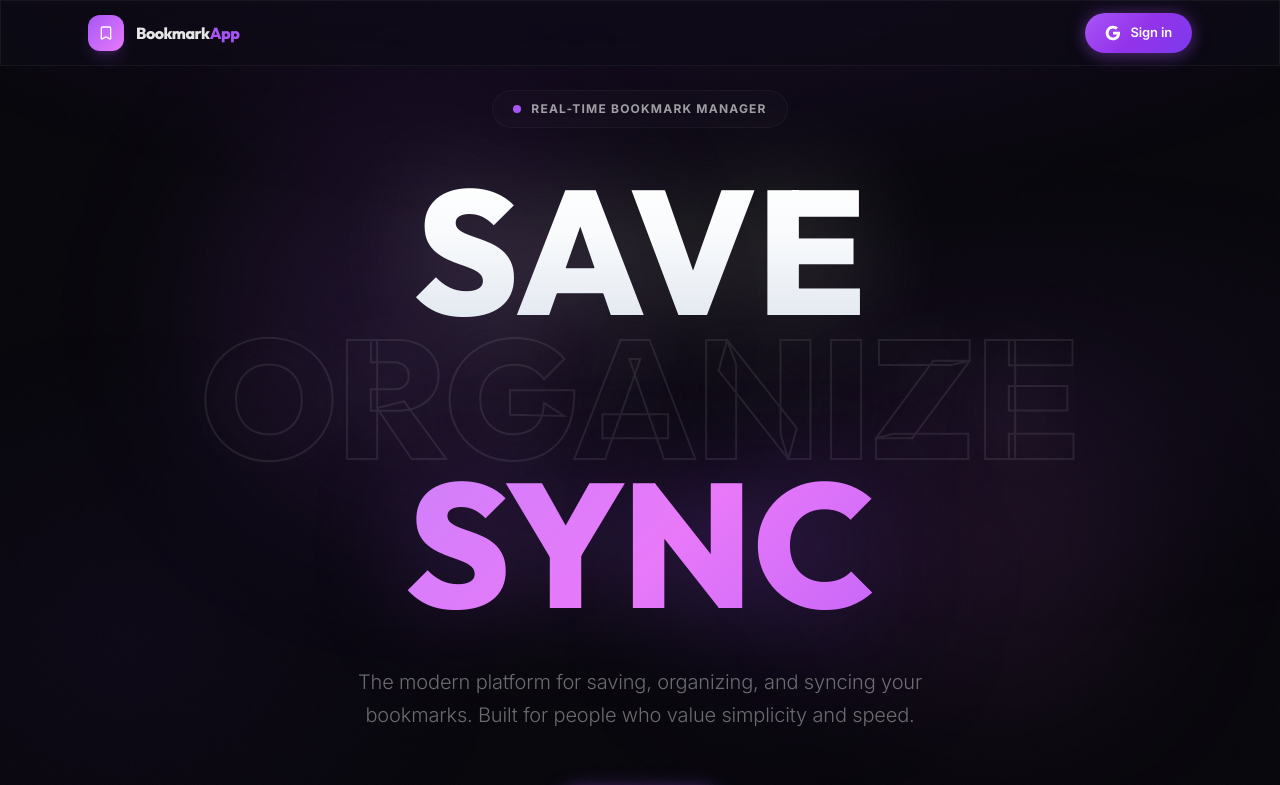
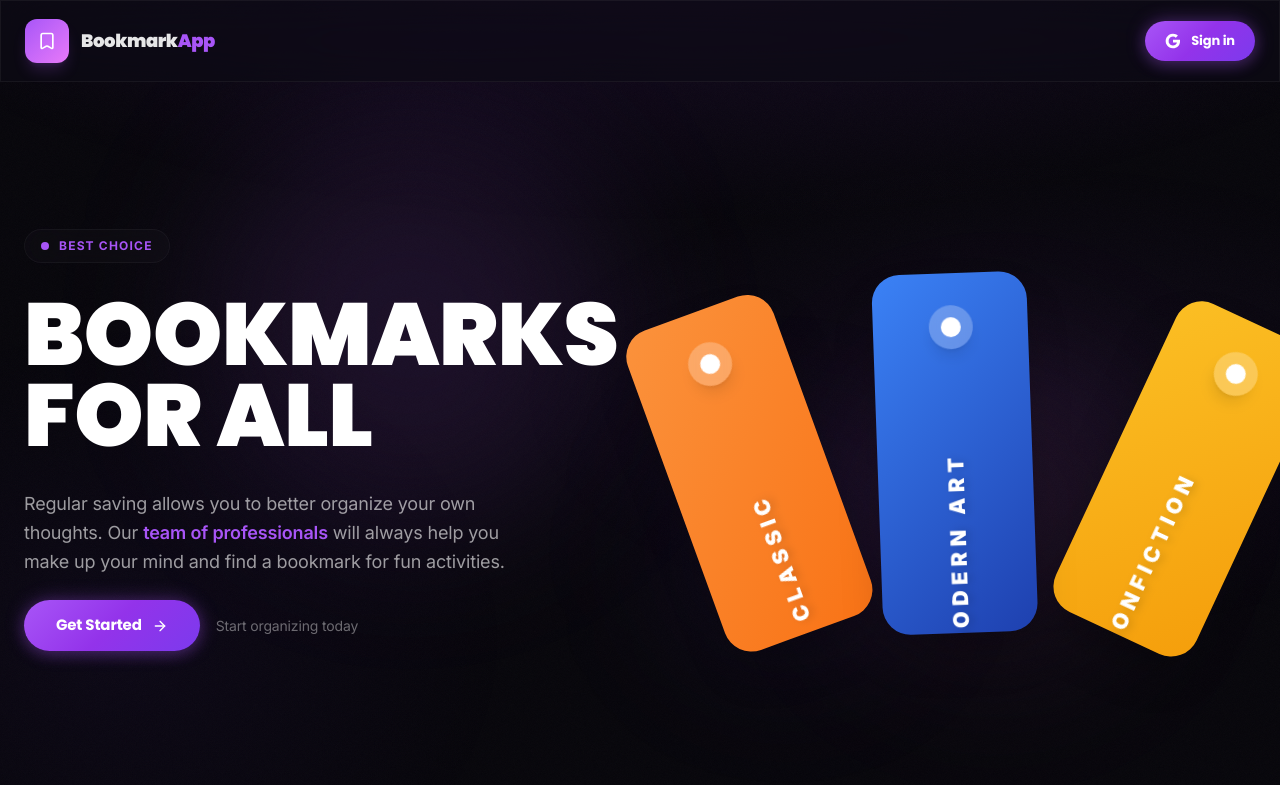
Before and after one commit to Bhagyaholkade/Smart_Bookmark_App, a Next.js app: page / in a window 1280 px wide. Shown: the top 785 px of the page. Built offline with nearby package versions, Linux system fonts and the light colour scheme; no server answers.

Commit message:
Update UI: Improved typography, navbar size, card layout, and spacing

```diff
--- a/src/app/globals.css
+++ b/src/app/globals.css
@@ -1,4 +1,4 @@
-@import url('https://fonts.googleapis.com/css2?family=Inter:wght@100..900&family=Outfit:wght@400..800&display=swap');
+@import url('https://fonts.googleapis.com/css2?family=Inter:wght@100..900&family=Poppins:wght@700;800;900&display=swap');
 @import "tailwindcss";
 
 @theme {
@@ -55,9 +55,9 @@ h2,
 h3,
 h4,
 .font-display {
-  font-family: var(--font-outfit), 'Outfit', sans-serif;
-  letter-spacing: -0.03em;
-  font-weight: 800;
+  font-family: 'Poppins', sans-serif;
+  letter-spacing: -0.02em;
+  font-weight: 900;
 }
 
 /* ========================
@@ -161,9 +161,9 @@ h4,
    ======================== */
 
 .text-stroke {
-  -webkit-text-stroke: 2px rgba(255, 255, 255, 0.12);
+  -webkit-text-stroke: 2px rgba(255, 255, 255, 0.1);
   -webkit-text-fill-color: transparent;
-  text-shadow: 0 0 60px rgba(255, 255, 255, 0.05);
+  letter-spacing: -0.04em;
 }
 
 .text-stroke-thick {
@@ -172,21 +172,19 @@ h4,
 }
 
 .text-gradient-purple {
-  background: linear-gradient(135deg, #c084fc 0%, #e879f9 30%, #a855f7 60%, #9333ea 100%);
-  background-size: 200% auto;
+  background: linear-gradient(135deg, #c084fc 0%, #a855f7 100%);
   -webkit-background-clip: text;
   -webkit-text-fill-color: transparent;
   background-clip: text;
-  animation: gradient-flow 6s ease-in-out infinite;
-  filter: drop-shadow(0 0 50px rgba(168, 85, 247, 0.3));
+  filter: drop-shadow(0 2px 20px rgba(168, 85, 247, 0.5));
 }
 
 .text-gradient-white {
-  background: linear-gradient(180deg, #ffffff 0%, #f8fafc 40%, #e2e8f0 100%);
+  background: linear-gradient(180deg, #ffffff 0%, #e2e8f0 100%);
   -webkit-background-clip: text;
   -webkit-text-fill-color: transparent;
   background-clip: text;
-  filter: drop-shadow(0 0 50px rgba(255, 255, 255, 0.2));
+  filter: drop-shadow(0 2px 20px rgba(255, 255, 255, 0.3));
 }
 
 @keyframes gradient-flow {
@@ -210,9 +208,10 @@ h4,
   color: white;
   padding: 0.875rem 2rem;
   border-radius: 99rem;
-  font-weight: 600;
+  font-weight: 700;
   font-size: 0.9375rem;
-  font-family: 'Inter', sans-serif;
+  font-family: 'Poppins', 'Inter', sans-serif;
+  letter-spacing: -0.01em;
   transition: all 0.3s cubic-bezier(0.4, 0, 0.2, 1);
   display: inline-flex;
   align-items: center;
@@ -427,7 +426,7 @@ h4,
 }
 
 .stat-number {
-  font-family: var(--font-outfit), 'Outfit', sans-serif;
+  font-family: 'Poppins', sans-serif;
   font-weight: 800;
   font-variant-numeric: tabular-nums;
 }
--- a/src/app/page.tsx
+++ b/src/app/page.tsx
@@ -62,49 +62,55 @@ function LandingPage() {
   ]
 
   return (
-    <div className="pt-16 overflow-hidden">
+    <div className="pt-20 overflow-hidden">
       {/* HERO */}
-      <section className="relative min-h-[100vh] flex flex-col items-center justify-center px-6">
+      <section className="relative min-h-[90vh] flex flex-col items-center justify-center px-6 py-8">
         <div className="orb orb-1" />
         <div className="orb orb-2" />
         <div className="orb orb-3" />
 
-        <div className="relative z-10 max-w-6xl mx-auto text-center">
+        <div className="relative z-10 max-w-7xl mx-auto w-full">
+          <div className="grid lg:grid-cols-[1fr_1.2fr] gap-12 items-center">
+            {/* Left Side - Text Content */}
             <motion.div
-            initial={{ opacity: 0, y: 40 }}
-            animate={{ opacity: 1, y: 0 }}
+              initial={{ opacity: 0, x: -40 }}
+              animate={{ opacity: 1, x: 0 }}
               transition={{ duration: 1, ease: [0.22, 1, 0.36, 1] }}
+              className="relative z-20"
             >
               <motion.div
                 initial={{ opacity: 0, scale: 0.9 }}
                 animate={{ opacity: 1, scale: 1 }}
                 transition={{ delay: 0.2, duration: 0.5 }}
-              className="inline-flex items-center gap-2.5 px-5 py-2.5 rounded-full glass-light mb-12"
+                className="inline-flex items-center gap-2.5 px-4 py-2 rounded-full glass-light mb-6"
               >
                 <div className="pulse-dot" />
-              <span className="text-xs font-bold text-white/60 tracking-widest uppercase">Real-time Bookmark Manager</span>
+                <span className="text-xs font-bold text-primary tracking-widest uppercase">Best Choice</span>
               </motion.div>
 
-            <h1 className="font-display font-black leading-[0.85] tracking-tight mb-12 select-none">
-              <span className="block text-gradient-white text-[5rem] sm:text-[6rem] md:text-[8rem] lg:text-[10rem] xl:text-[11rem]">SAVE</span>
-              <span className="block text-stroke text-[4.5rem] sm:text-[5.5rem] md:text-[7.5rem] lg:text-[9.5rem] xl:text-[10.5rem] opacity-70">ORGANIZE</span>
-              <span className="block text-gradient-purple text-[5rem] sm:text-[6rem] md:text-[8rem] lg:text-[10rem] xl:text-[11rem]">SYNC</span>
+              <h1 className="font-display font-black leading-[1.1] mb-6 select-none">
+                <span className="block text-white text-[3rem] sm:text-[3.5rem] md:text-[4.5rem] lg:text-[5rem] xl:text-[5.5rem]">
+                  BOOKMARKS
+                </span>
+                <span className="block text-white text-[3rem] sm:text-[3.5rem] md:text-[4.5rem] lg:text-[5rem] xl:text-[5.5rem] -mt-3 sm:-mt-4">
+                  FOR ALL
+                </span>
               </h1>
 
               <motion.p
                 initial={{ opacity: 0 }}
                 animate={{ opacity: 1 }}
                 transition={{ delay: 0.4, duration: 0.8 }}
-              className="text-base sm:text-lg md:text-xl text-white/40 max-w-2xl mx-auto mb-14 leading-relaxed font-light"
+                className="text-base md:text-lg text-white/60 max-w-lg mb-6 leading-relaxed"
               >
-              The modern platform for saving, organizing, and syncing your bookmarks. Built for people who value simplicity and speed.
+                Regular saving allows you to better organize your own thoughts. Our <span className="text-primary font-semibold">team of professionals</span> will always help you make up your mind and find a bookmark for fun activities.
               </motion.p>
 
               <motion.div
                 initial={{ opacity: 0, y: 20 }}
                 animate={{ opacity: 1, y: 0 }}
                 transition={{ delay: 0.6, duration: 0.6 }}
-              className="flex flex-col sm:flex-row items-center justify-center gap-4"
+                className="flex flex-col sm:flex-row items-start sm:items-center gap-4"
               >
                 <button
                   onClick={() => supabase.auth.signInWithOAuth({ provider: 'google', options: { redirectTo: window.location.origin } })}
@@ -113,12 +119,77 @@ function LandingPage() {
                   Get Started
                   <ArrowRight className="w-4 h-4 group-hover:translate-x-1 transition-transform" />
                 </button>
+                <span className="text-sm text-white/40">Start organizing today</span>
               </motion.div>
             </motion.div>
+
+            {/* Right Side - Decorative Cards */}
+            <motion.div
+              initial={{ opacity: 0, x: 40 }}
+              animate={{ opacity: 1, x: 0 }}
+              transition={{ duration: 1, delay: 0.3, ease: [0.22, 1, 0.36, 1] }}
+              className="relative h-[450px] hidden lg:flex items-end justify-center pb-8"
+            >
+              <div className="relative w-full max-w-[550px] h-[400px]">
+                {/* Card 1 - Orange (Left) */}
+                <motion.div
+                  initial={{ rotate: 0, y: 80, opacity: 0 }}
+                  animate={{ rotate: -20, y: 0, opacity: 1 }}
+                  transition={{ delay: 0.5, duration: 0.9, ease: [0.22, 1, 0.36, 1] }}
+                  className="absolute bottom-0 left-[8%] w-[155px] h-[340px] rounded-[1.75rem] shadow-2xl overflow-hidden"
+                  style={{
+                    background: 'linear-gradient(135deg, #fb923c 0%, #f97316 100%)',
+                    transformOrigin: 'bottom center'
+                  }}
+                >
+                  <div className="absolute top-8 left-1/2 -translate-x-1/2 w-11 h-11 rounded-full bg-white/25 backdrop-blur-sm flex items-center justify-center shadow-lg">
+                    <div className="w-5 h-5 rounded-full bg-white" />
                   </div>
+                  <div className="absolute bottom-16 left-1/2 -translate-x-1/2 -rotate-90 origin-center">
+                    <span className="text-white font-black text-[1.35rem] tracking-[0.25em] whitespace-nowrap drop-shadow-lg">CLASSIC</span>
+                  </div>
+                </motion.div>
 
-        <div className="absolute bottom-0 left-0 right-0">
-          <div className="glow-line" />
+                {/* Card 2 - Blue (Center) */}
+                <motion.div
+                  initial={{ rotate: 0, y: 80, opacity: 0 }}
+                  animate={{ rotate: -2, y: 0, opacity: 1 }}
+                  transition={{ delay: 0.6, duration: 0.9, ease: [0.22, 1, 0.36, 1] }}
+                  className="absolute bottom-0 left-1/2 -translate-x-1/2 w-[155px] h-[360px] rounded-[1.75rem] shadow-2xl overflow-hidden z-10"
+                  style={{
+                    background: 'linear-gradient(135deg, #3b82f6 0%, #1e40af 100%)',
+                    transformOrigin: 'bottom center'
+                  }}
+                >
+                  <div className="absolute top-8 left-1/2 -translate-x-1/2 w-11 h-11 rounded-full bg-white/25 backdrop-blur-sm flex items-center justify-center shadow-lg">
+                    <div className="w-5 h-5 rounded-full bg-white" />
+                  </div>
+                  <div className="absolute bottom-16 left-1/2 -translate-x-1/2 -rotate-90 origin-center">
+                    <span className="text-white font-black text-[1.35rem] tracking-[0.25em] whitespace-nowrap drop-shadow-lg">MODERN ART</span>
+                  </div>
+                </motion.div>
+
+                {/* Card 3 - Yellow (Right) */}
+                <motion.div
+                  initial={{ rotate: 0, y: 80, opacity: 0 }}
+                  animate={{ rotate: 25, y: 0, opacity: 1 }}
+                  transition={{ delay: 0.7, duration: 0.9, ease: [0.22, 1, 0.36, 1] }}
+                  className="absolute bottom-0 right-[8%] w-[155px] h-[340px] rounded-[1.75rem] shadow-2xl overflow-hidden"
+                  style={{
+                    background: 'linear-gradient(135deg, #fbbf24 0%, #f59e0b 100%)',
+                    transformOrigin: 'bottom center'
+                  }}
+                >
+                  <div className="absolute top-8 left-1/2 -translate-x-1/2 w-11 h-11 rounded-full bg-white/25 backdrop-blur-sm flex items-center justify-center shadow-lg">
+                    <div className="w-5 h-5 rounded-full bg-white" />
+                  </div>
+                  <div className="absolute bottom-16 left-1/2 -translate-x-1/2 -rotate-90 origin-center">
+                    <span className="text-white font-black text-[1.35rem] tracking-[0.25em] whitespace-nowrap drop-shadow-lg">NONFICTION</span>
+                  </div>
+                </motion.div>
+              </div>
+            </motion.div>
+          </div>
         </div>
       </section>
 
--- a/src/components/Navbar.tsx
+++ b/src/components/Navbar.tsx
@@ -37,13 +37,13 @@ export default function Navbar() {
     return (
         <nav className="fixed top-0 left-0 right-0 z-50">
             <div className="glass border-b border-white/[0.04]">
-                <div className="max-w-6xl mx-auto px-6 h-16 flex items-center justify-between">
+                <div className="max-w-7xl mx-auto px-6 h-20 flex items-center justify-between">
                     {/* Logo */}
                     <div className="flex items-center gap-3 cursor-pointer group">
-                        <div className="w-9 h-9 rounded-xl bg-gradient-to-br from-primary to-accent flex items-center justify-center shadow-lg shadow-primary/20">
-                            <Bookmark className="w-4 h-4 text-white" />
+                        <div className="w-11 h-11 rounded-xl bg-gradient-to-br from-primary to-accent flex items-center justify-center shadow-lg shadow-primary/20">
+                            <Bookmark className="w-5 h-5 text-white" />
                         </div>
-                        <span className="font-display text-base font-bold tracking-tight text-white/90">
+                        <span className="font-display text-lg font-bold tracking-tight text-white/90">
                             Bookmark<span className="text-primary">App</span>
                         </span>
                     </div>
```
Also changed, not shown: 1 other file (tests, documents, lock files or other folders). Lines whose indentation alone changed are shown as unchanged.
